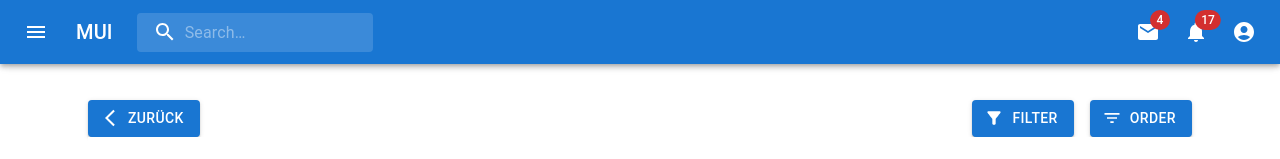
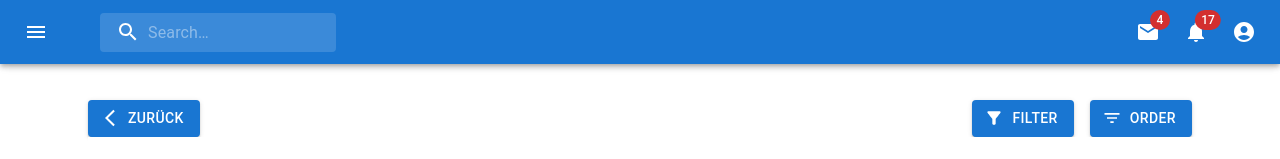
Before and after one commit to crisptells/Webprojekt, a React (Vite) app: page /product-overview in a window 1280 px wide. Shown: the top 159 px of the page. Built offline with nearby package versions, Linux system fonts and the light colour scheme.

Commit message:
nav bar logo

```diff
--- a/src/Components/NavBar.tsx
+++ b/src/Components/NavBar.tsx
@@ -174,7 +174,7 @@ export default function PrimarySearchAppBar() {
             component="div"
             sx={{ display: { xs: 'none', sm: 'block' } }}
           >
-            MUI
+
           </Typography>
           <Search>
             <SearchIconWrapper>
--- a/src/Pages/ProductOverview/ProductOverview.tsx
+++ b/src/Pages/ProductOverview/ProductOverview.tsx
@@ -34,12 +34,9 @@ export default function AlignItemsList() {
       <Grid container spacing={2}>
 
           <Grid item xs={6}>
-
-
             <Stack spacing={2} direction="row" justifyContent={"flex-start"}>
              <Button href={'http://localhost:3000'} variant="contained" startIcon={<ArrowBackIosNewIcon />}>Zurück</Button>
             </Stack>
-
 
           </Grid>
 
@@ -47,7 +44,7 @@ export default function AlignItemsList() {
           <Stack spacing={2} direction="row" justifyContent="flex-end">
               <Button variant="contained" startIcon={<FilterAltIcon />}>Filter</Button>
               <Button variant="contained" startIcon={<FilterListIcon />}>Order</Button>
-            </Stack>
+          </Stack>
 
           </Grid>
 
```
